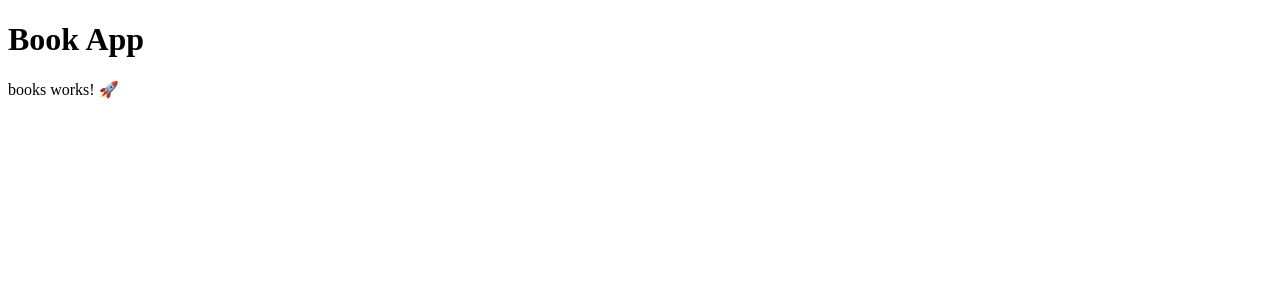
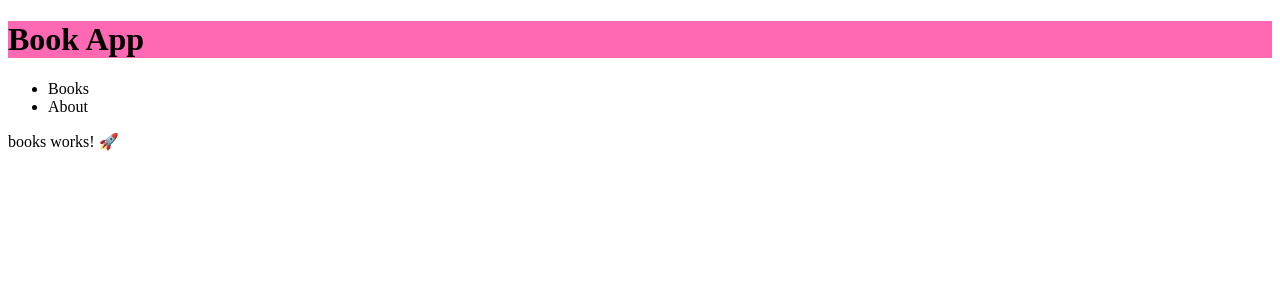
Before and after one commit to nicokoenig/angular-workshop-kw-19-20, an Angular app: page / in a window 1280 px wide. Shown: the top 300 px of the page. Built offline with nearby package versions, Linux system fonts and the light colour scheme.

Commit message:
feat: adds navigation component

```diff
--- a/src/app/app.component.html
+++ b/src/app/app.component.html
@@ -1,3 +1,3 @@
-<h1>Book App</h1>
-
+<h1 [style.backgroundColor]="color">Book App</h1>
+<ba-navigation></ba-navigation>
 <ba-books></ba-books>
--- a/src/app/app.component.ts
+++ b/src/app/app.component.ts
@@ -6,5 +6,7 @@ import { Component } from '@angular/core';
   styleUrls: ['./app.component.scss'],
 })
 export class AppComponent {
+  color = 'hotpink';
+
   title = 'books-app';
 }
--- a/src/app/app.module.ts
+++ b/src/app/app.module.ts
@@ -4,10 +4,12 @@ import { NgModule } from '@angular/core';
 import { AppComponent } from './app.component';
 import { BooksModule } from './books/books.module';
 import { AboutModule } from './about/about.module';
+import { NavigationComponent } from './navigation/navigation.component';
 
 @NgModule({
   declarations: [
-    AppComponent
+    AppComponent,
+    NavigationComponent
   ],
   imports: [
     BrowserModule,
--- a/src/app/books/books/books.component.ts
+++ b/src/app/books/books/books.component.ts
@@ -3,13 +3,10 @@ import { Component, OnInit } from '@angular/core';
 @Component({
   selector: 'ba-books',
   templateUrl: './books.component.html',
-  styleUrls: ['./books.component.scss']
+  styleUrls: ['./books.component.scss'],
 })
 export class BooksComponent implements OnInit {
+  constructor() {}
 
-  constructor() { }
-
-  ngOnInit(): void {
-  }
-
+  ngOnInit(): void {}
 }
--- /dev/null
+++ b/src/app/navigation/navigation.component.html
@@ -0,0 +1,4 @@
+<ul>
+  <li>Books</li>
+  <li>About</li>
+</ul>
--- /dev/null
+++ b/src/app/navigation/navigation.component.ts
@@ -0,0 +1,14 @@
+import { Component, OnInit } from '@angular/core';
+
+@Component({
+  selector: 'ba-navigation',
+  templateUrl: './navigation.component.html',
+  styleUrls: ['./navigation.component.scss'],
+})
+export class NavigationComponent implements OnInit {
+  title = 'foobar';
+
+  constructor() {}
+
+  ngOnInit(): void {}
+}
```
Also changed, not shown: src/app/navigation/navigation.component.scss (added), 1 other file (tests, documents, lock files or other folders).
